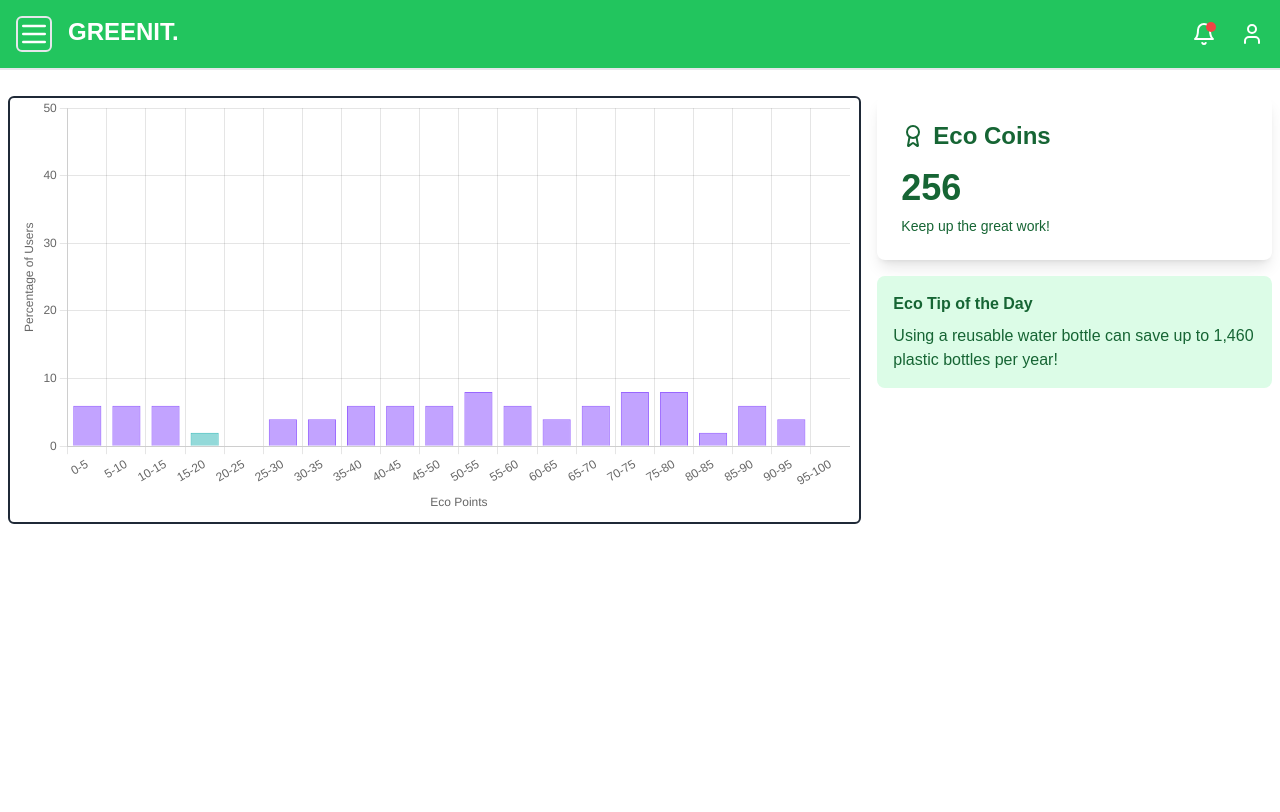
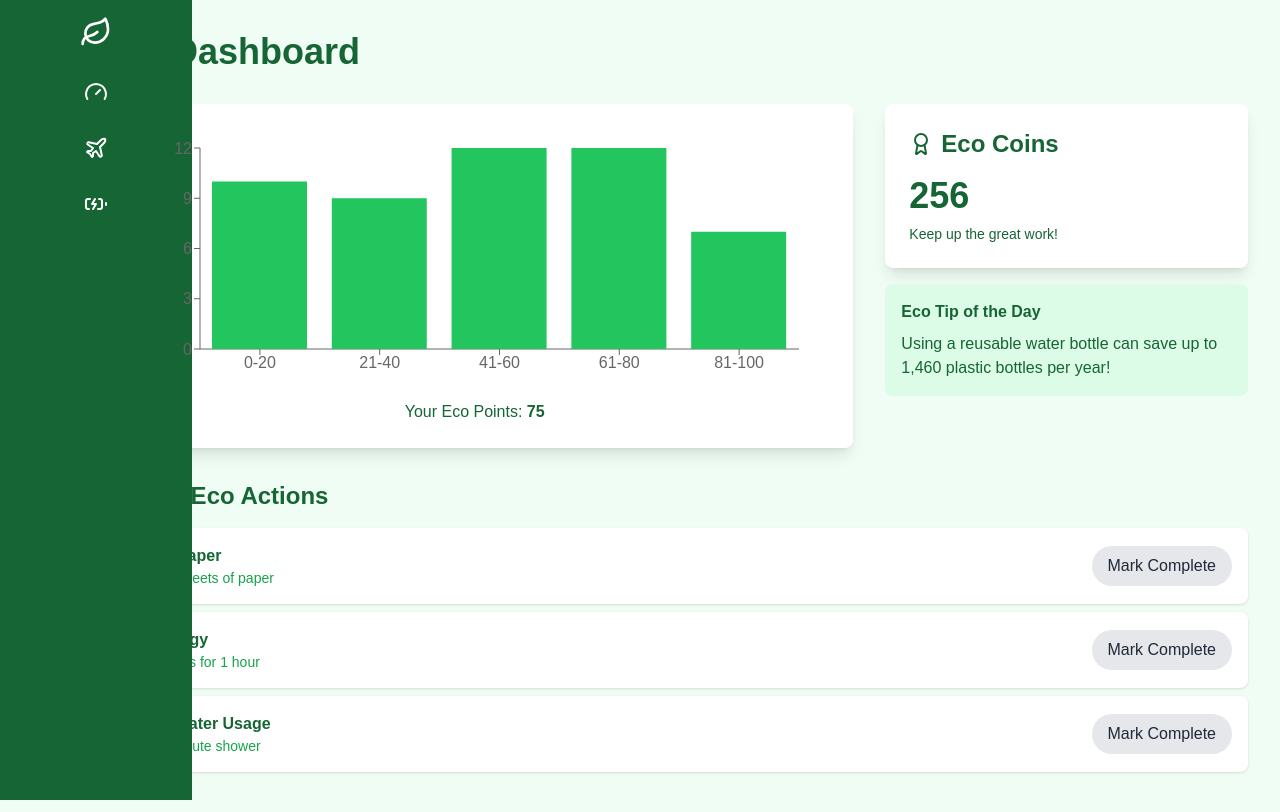
Before and after one commit to Ghruank/Eco-Tracker, a Next.js app in the folder client/: page /dashboard in a window 1280 px wide. Built offline with nearby package versions, Linux system fonts and the light colour scheme.

Commit message:
dashboard changes

```diff
--- a/client/app/dashboard/page.jsx
+++ b/client/app/dashboard/page.jsx
@@ -1,54 +1,29 @@
-// "use client";
-// import Sidebar from "./sidebar";
-// import PerformanceChart from "./PerformanceChart";
-// import PerformanceMetrics from "./Scores";
+'use client';
 
-// export default function Dashboard() {
+import React, { useState } from 'react';
+import { Leaf, Award, Gauge, Plane, BatteryCharging } from 'lucide-react';
+import { Bar, XAxis, YAxis, Tooltip, BarChart, ResponsiveContainer } from 'recharts';
 
-
-
-//     // Sample performance data (in a real app, this would come from your backend)
-//     const performanceData = {
-//         labels: ['Session 1', 'Session 2', 'Session 3', 'Session 4', 'Session 5'], // x-axis labels
-//         paceData: [70, 75, 78, 82, 85], // Pace scores for each session
-//         modulationData: [65, 68, 72, 76, 79], // Modulation scores
-//         clarityData: [80, 82, 85, 88, 90], // Clarity scores
-//     };
-
-
-
-//     const scores = {
-//         pace: 80,
-//         modulation: 65,
-//         clarity: 75,
-//     };
-
-//     return (
-//         <div className="w-full h-screen bg-black">
-//             <Sidebar />
-//             <div className="flex w-full ">
-//                 <div className="w-full h-full mt-16">
-//                     <div className="flex flex-col mt-4 md:flex-row "> {/* Stack vertically on small screens, horizontally on medium and larger screens */}
-//                         <div className="w-full px-2 pb-2 md:w-2/3"> {/* Full width on smaller screens */}
-//                             <PerformanceChart performanceData={performanceData} />
-//                         </div>
-//                         <div className="flex-1  px-2 md: mt-4 md:mt-0"> {/* Add margin on larger screens */}
-//                             <PerformanceMetrics scores={scores} />
-//                         </div>
-
-//                     </div>
-//                 </div>
-//             </div>
-//         </div>
-//     );
-// }
-
-"use client";
-import Sidebar from "./sidebar";
-import { Award } from "lucide-react";
-
-
-import EcoPointsHistogram from "./EcoPoints";
+const Sidebar = () => (
+  <div className="fixed left-0 top-0 h-full w-16 bg-green-800 text-white flex flex-col items-center py-4 space-y-8 hover:w-48 transition-all duration-300">
+    <div className="flex items-center space-x-2">
+      <Leaf className="w-8 h-8" />
+      <span className="hidden group-hover:inline-block">Greenit</span>
+    </div>
+    <div className="flex items-center space-x-2">
+      <Gauge className="w-6 h-6" />
+      <span className="hidden group-hover:inline-block">Dashboard</span>
+    </div>
+    <div className="flex items-center space-x-2">
+      <Plane className="w-6 h-6" />
+      <span className="hidden group-hover:inline-block">Travel</span>
+    </div>
+    <div className="flex items-center space-x-2">
+      <BatteryCharging className="w-6 h-6" />
+      <span className="hidden group-hover:inline-block">Energy</span>
+    </div>
+  </div>
+);
 
 const PerformanceMetrics = ({ coins }) => (
   <div className="bg-white rounded-lg shadow-lg p-6 text-green-800">
@@ -58,50 +33,112 @@ const PerformanceMetrics = ({ coins }) => (
     <div className="text-4xl font-bold">{coins}</div>
     <p className="mt-2 text-sm">Keep up the great work!</p>
   </div>
-  )
+);
+
+const EcoPointsHistogram = ({ users, userEcoPoints }) => {
+  const data = [
+    { range: '0-20', count: users.filter(u => u.ecoPoints >= 0 && u.ecoPoints <= 20).length },
+    { range: '21-40', count: users.filter(u => u.ecoPoints > 20 && u.ecoPoints <= 40).length },
+    { range: '41-60', count: users.filter(u => u.ecoPoints > 40 && u.ecoPoints <= 60).length },
+    { range: '61-80', count: users.filter(u => u.ecoPoints > 60 && u.ecoPoints <= 80).length },
+    { range: '81-100', count: users.filter(u => u.ecoPoints > 80 && u.ecoPoints <= 100).length },
+  ];
+
+  return (
+    <div className="bg-white rounded-lg shadow-lg p-6">
+      <div className="w-full h-64">
+        <ResponsiveContainer width="100%" height="100%">
+          <BarChart data={data} margin={{ top: 20, right: 30, left: 20, bottom: 5 }}>
+            <XAxis dataKey="range" />
+            <YAxis />
+            <Tooltip />
+            <Bar dataKey="count" fill="#22c55e" />
+          </BarChart>
+        </ResponsiveContainer>
+      </div>
+      <div className="mt-4 text-center text-green-800">
+        Your Eco Points: <span className="font-bold">{userEcoPoints}</span>
+      </div>
+    </div>
+  );
+};
 
 const EcoTip = ({ tip }) => (
   <div className="bg-green-100 rounded-lg p-4 text-green-800 mt-4">
     <h3 className="font-bold mb-2">Eco Tip of the Day</h3>
     <p>{tip}</p>
   </div>
-  )
+);
 
+const ActionItem = ({ title, description, completed, onToggle }) => (
+  <div className="flex items-center justify-between bg-white rounded-lg p-4 mb-2 shadow">
+    <div>
+      <h3 className="font-bold text-green-800">{title}</h3>
+      <p className="text-sm text-green-600">{description}</p>
+    </div>
+    <button
+      onClick={onToggle}
+      className={`px-4 py-2 rounded-full ${
+        completed ? 'bg-green-500 text-white' : 'bg-gray-200 text-gray-800'
+      }`}
+    >
+      {completed ? 'Completed' : 'Mark Complete'}
+    </button>
+  </div>
+);
 
-export default function Dashboard() {
-    // Sample performance data (in a real app, this would come from your backend)
-
-    const coins=256;
+const Dashboard = () => {
+  const [coins, setCoins] = useState(256);
+  const [actionItems, setActionItems] = useState([
+    { id: 1, title: 'Recycle Paper', description: 'Recycle 5 sheets of paper', completed: false },
+    { id: 2, title: 'Save Energy', description: 'Turn off lights for 1 hour', completed: false },
+    { id: 3, title: 'Reduce Water Usage', description: 'Take a 5-minute shower', completed: false },
+  ]);
 
   const generateUsers = (count = 50) => {
     return Array.from({ length: count }, (_, i) => ({
       id: i + 1,
-          ecoPoints: Math.floor(Math.random() * 101), // Generates a random ecoPoints value between 0 and 100
+      ecoPoints: Math.floor(Math.random() * 101),
     }));
   };
 
   const users = generateUsers(50);
+  const userEcoPoints = 75;
 
-      const userEcoPoints = 15;
+  const toggleActionItem = (id) => {
+    setActionItems(actionItems.map(item =>
+      item.id === id ? { ...item, completed: !item.completed } : item
+    ));
+    setCoins(prevCoins => prevCoins + 10); // Award 10 coins for completing an action
+  };
 
   return (
-        <div className="w-full h-screen" style={{ backgroundColor: '#ffffff' }}> {/* lightest green background */}
+    <div className="min-h-screen bg-green-50 text-green-900">
       <Sidebar />
-            <div className="flex w-full ">
-                <div className="w-full h-full mt-20">
-                    <div className="flex flex-col mt-4 md:flex-row ">
-                    <div className="w-full px-2 pb-2 border-2 rounded-md border-gray-800 mx-2 md:w-2/3">
-  <div className="w-4/4 h-full mx-auto"> {/* Set the width to 3/4 of the container and increase the height */}
+      <div className="ml-16 p-8">
+        <h1 className="text-4xl font-bold mb-8 text-green-800">Eco Dashboard</h1>
+        <div className="grid grid-cols-1 md:grid-cols-3 gap-8">
+          <div className="md:col-span-2">
             <EcoPointsHistogram users={users} userEcoPoints={userEcoPoints} />
           </div>
-</div>
-                        <div className="flex-1 px-2 mt-12 md:mt-0 " style={{ backgroundColor: '#ffffff', color: '#0b3822' }}> {/* Lighter green */}
+          <div>
             <PerformanceMetrics coins={coins} />
             <EcoTip tip="Using a reusable water bottle can save up to 1,460 plastic bottles per year!" />
           </div>
         </div>
+        <div className="mt-8">
+          <h2 className="text-2xl font-bold mb-4 text-green-800">Today's Eco Actions</h2>
+          {actionItems.map(item => (
+            <ActionItem
+              key={item.id}
+              {...item}
+              onToggle={() => toggleActionItem(item.id)}
+            />
+          ))}
         </div>
       </div>
     </div>
   );
-}
+};
+
+export default Dashboard;
--- a/client/package.json
+++ b/client/package.json
@@ -20,7 +20,8 @@
     "react": "^18.3.1",
     "react-chartjs-2": "^5.2.0",
     "react-circular-progressbar": "^2.1.0",
-    "react-dom": "^18.3.1"
+    "react-dom": "^18.3.1",
+    "recharts": "^2.13.3"
   },
   "devDependencies": {
     "eslint": "^8",
```
Also changed, not shown: 1 other file (tests, documents, lock files or other folders). Lines whose indentation alone changed are shown as unchanged.
